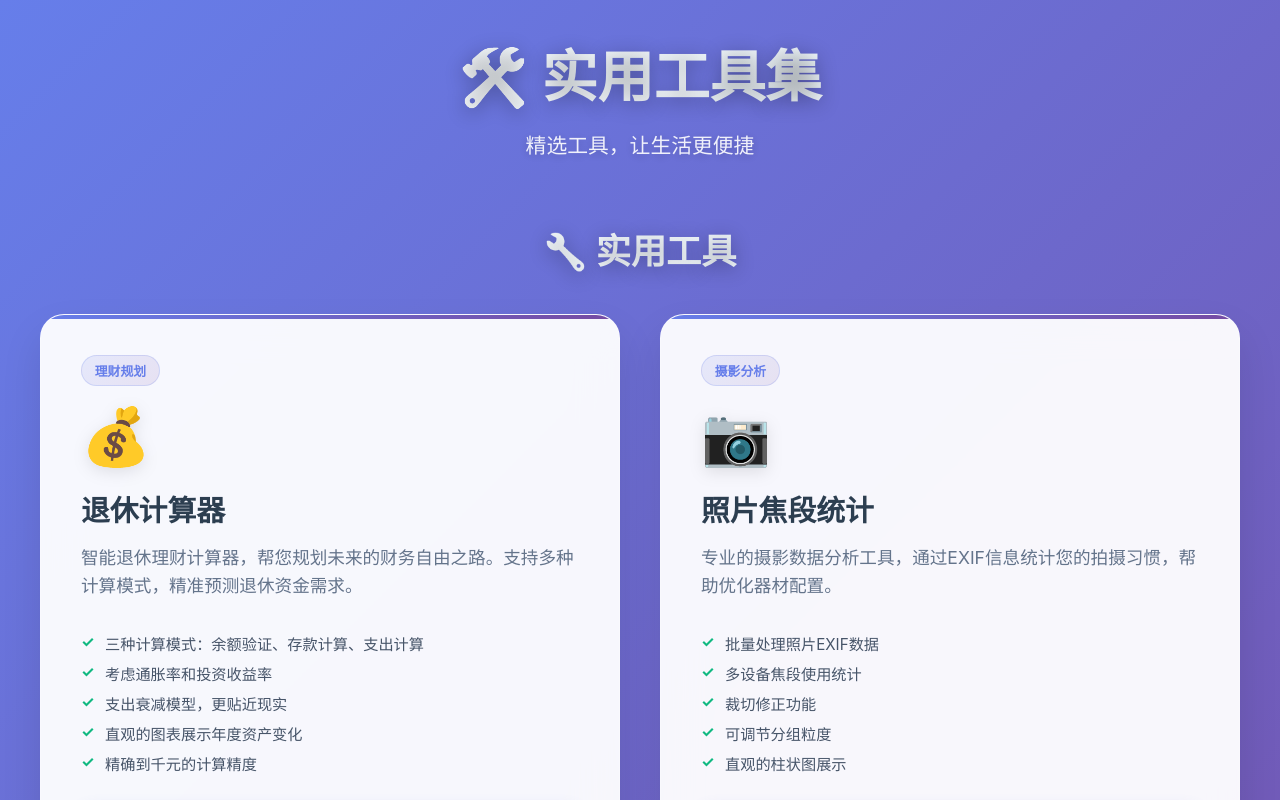
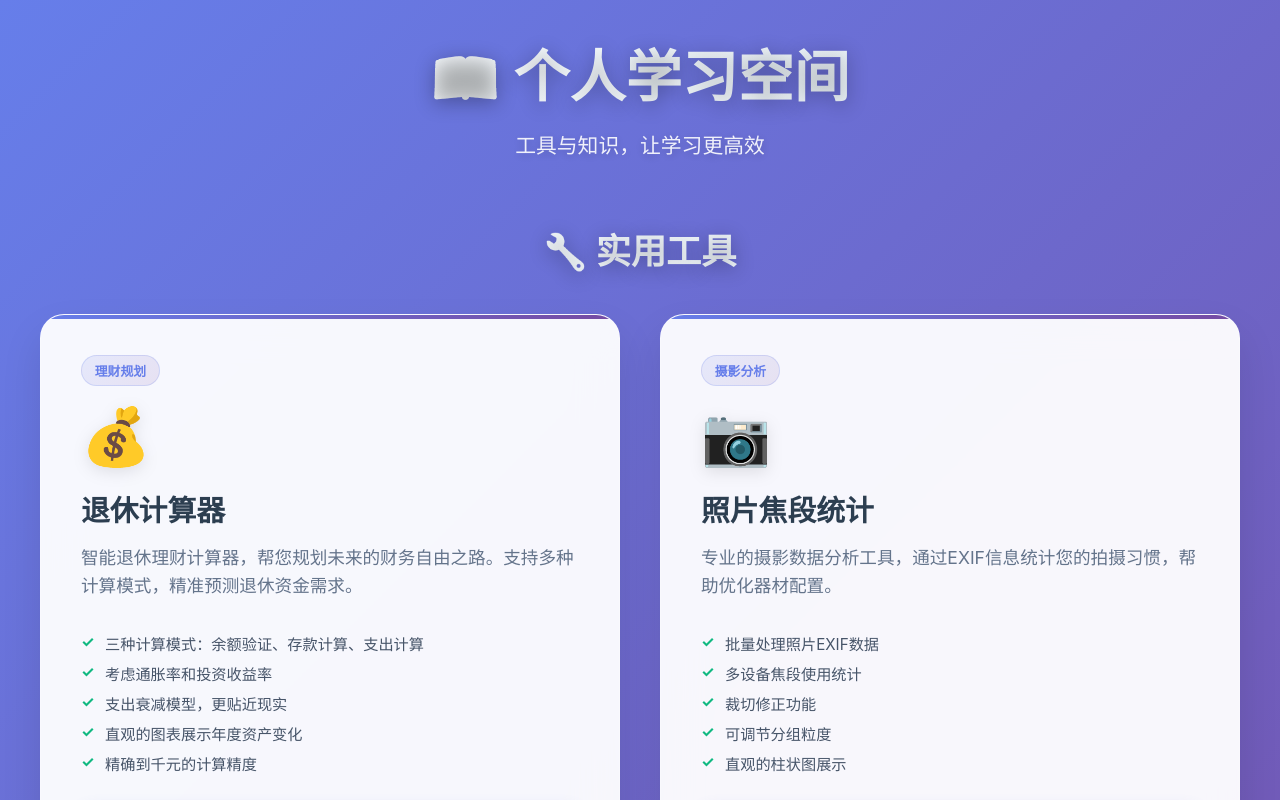
Before and after one commit to passerby2049/passerby2049.github.io, a plain HTML site: page index.html in a window 1280 px wide. Shown: the top 800 px of the page. Drawn offline with Linux system fonts and the light colour scheme.

```diff
--- a/index.html
+++ b/index.html
@@ -223,8 +223,8 @@
 <body>
     <div class="container">
         <div class="header">
-            <h1>🛠️ 实用工具集</h1>
-            <p>精选工具，让生活更便捷</p>
+            <h1>📖 个人学习空间</h1>
+            <p>工具与知识，让学习更高效</p>
         </div>
 
         <!-- 实用工具区域 -->
```
